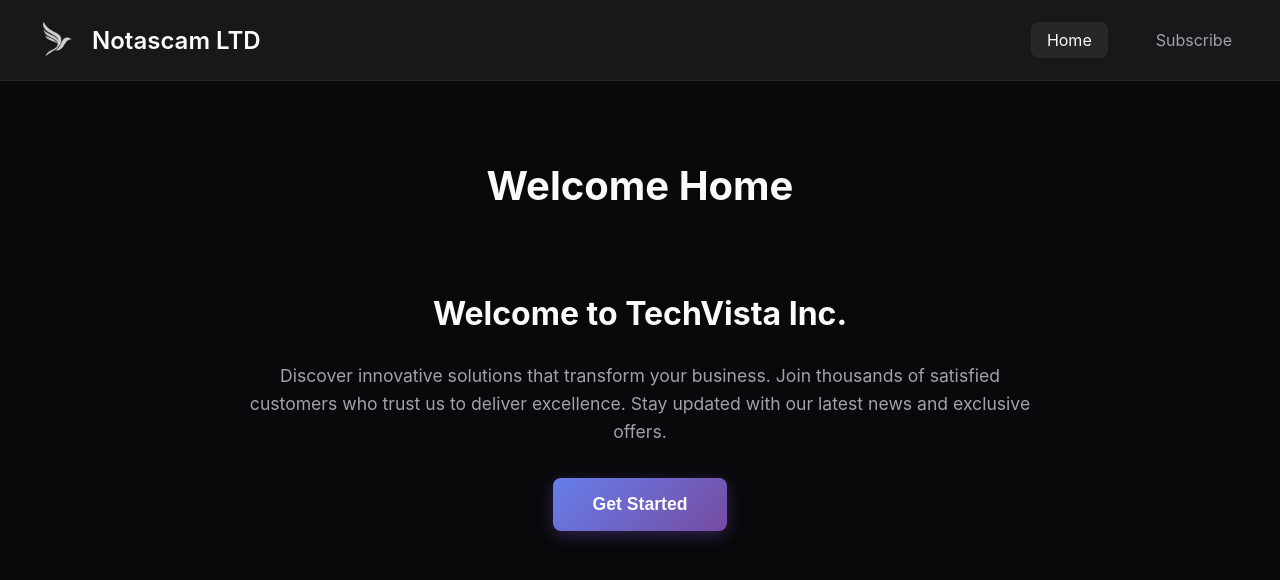
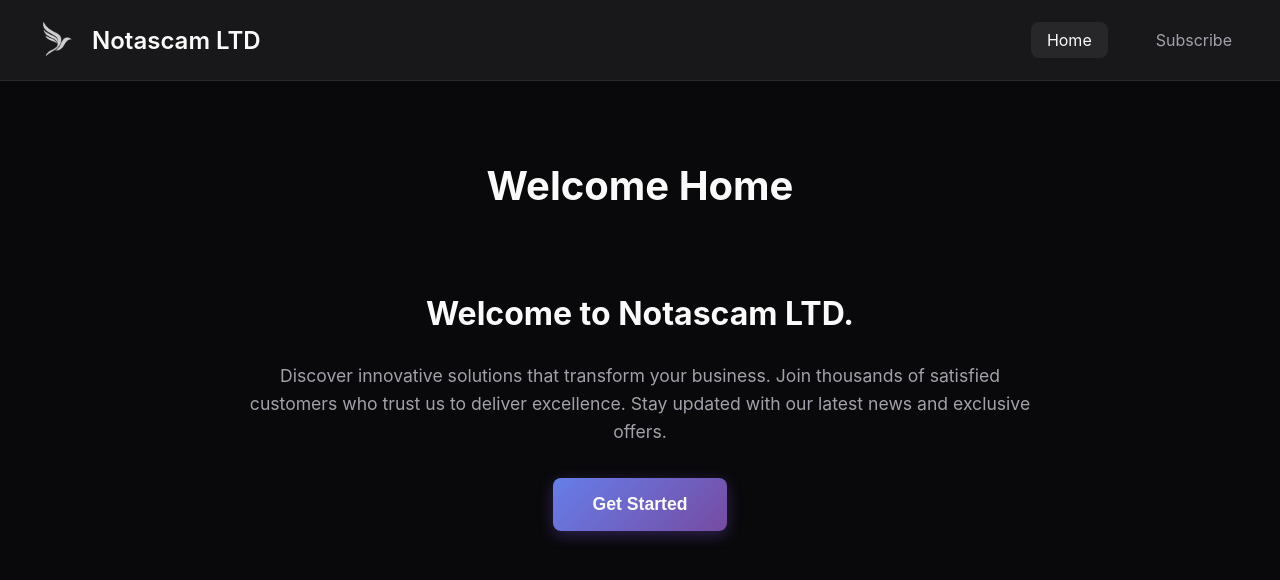
Before and after one commit to nikitaromanchukdev/cycode_test_task, a React (Vite) app: page / in a window 1280 px wide. Shown: the top 580 px of the page. Built offline with nearby package versions, Linux system fonts and the light colour scheme.

Commit message:
feat!: integrate store

```diff
--- a/src/app/App.tsx
+++ b/src/app/App.tsx
@@ -5,14 +5,26 @@ import { GlobalStyle } from '../styles/global';
 import { Route, Routes } from 'react-router-dom';
 import { appRoutes } from './routes/routes';
 import styled from 'styled-components';
+import StoreProvider from './providers/store/storeProvider';
+import { createLocalStorageMiddleware, loadMiddlewareState } from './providers/store/middleware';
 
 const App: React.FC = () => {
+    const localStorageMiddleware = createLocalStorageMiddleware({
+        key: 'store',
+        fields: ['subscription', 'companyName'],
+    });
+
+    const middleware = [localStorageMiddleware];
+
+    const initialState = loadMiddlewareState(middleware);
+
     return (
-        <>
+        <StoreProvider initialState={initialState} middleware={middleware}>
             <GlobalStyle />
             <Header />
 
             <Root>
+                {/* TODO */}
                 <Suspense fallback={<div>loading</div>}>
                     <Routes>
                         {appRoutes.map(({ path, element }) => (
@@ -21,7 +33,7 @@ const App: React.FC = () => {
                     </Routes>
                 </Suspense>
             </Root>
-        </>
+        </StoreProvider>
     );
 };
 
--- a/src/pages/HomePage/ui/HomePage.tsx
+++ b/src/pages/HomePage/ui/HomePage.tsx
@@ -1,21 +1,14 @@
-import { Subscription } from '@/entities/subscription/types';
 import { PageLayout } from '@/shared/ui/PageLayout/PageLayout';
 import { WelcomeMessage, WelcomeSection, WelcomeText } from './HomePage.styles';
 import { PrimaryButton } from '@/shared/ui/Button.styles';
 import { useNavigate } from 'react-router-dom';
-import { useEffect, useState } from 'react';
 import { SubscriptionDetails } from '@/features/subscription/ui/SubscriptionDetails/SubscriptionDetails';
+import { useStore } from '@/app/providers/store/useStore';
 
 const HomePage: React.FC = () => {
     const navigate = useNavigate();
-    const [subscription, setSubscription] = useState<Subscription | null>(null);
 
-    useEffect(() => {
-        const saved = localStorage.getItem('subscription');
-        if (saved) {
-            setSubscription(JSON.parse(saved));
-        }
-    }, []);
+    const { companyName, subscription } = useStore();
 
     return (
         <PageLayout title="Welcome Home">
@@ -33,7 +26,7 @@ const HomePage: React.FC = () => {
 
                 {!subscription && (
                     <>
-                        <WelcomeMessage>Welcome to TechVista Inc.</WelcomeMessage>
+                        <WelcomeMessage>Welcome to {companyName}.</WelcomeMessage>
 
                         <WelcomeText>
                             Discover innovative solutions that transform your business. Join
--- a/src/pages/SubscribePage/ui/SubscribePage.tsx
+++ b/src/pages/SubscribePage/ui/SubscribePage.tsx
@@ -5,14 +5,14 @@ import { Subscription } from '@/entities/subscription/types';
 import { queryUsersGroupedByOrg } from '@/entities/user/api'; // TODO
 import { queryOrgs } from '@/entities/organization/api'; // TODO
 import { useNavigate } from 'react-router-dom';
+import { useStore } from '@/app/providers/store/useStore';
 
-/* TEMP */
 const organizations = queryOrgs(); // TODO
 const usersByOrg = queryUsersGroupedByOrg(); // TODO
-/* TEMP end */
 
 const SubscribePage: React.FC = () => {
     const navigate = useNavigate();
+    const { setSubscription } = useStore();
 
     const [isModalOpen, setIsModalOpen] = useState<boolean>(false);
 
@@ -27,7 +27,7 @@ const SubscribePage: React.FC = () => {
             userNames: users.map(u => u.name),
         };
 
-        localStorage.setItem('subscription', JSON.stringify(newSubscription));
+        setSubscription(newSubscription);
 
         setIsModalOpen(false);
         navigate('/');
--- a/src/shared/ui/PageLayout/PageLayout.tsx
+++ b/src/shared/ui/PageLayout/PageLayout.tsx
@@ -22,6 +22,7 @@ export const PageLayout = forwardRef<HTMLDivElement, PageLayoutProps>((props, re
         </PageContainer>
     );
 });
+PageLayout.displayName = 'PageLayout';
 
 const TitleSection = styled(Content).attrs({ as: 'section' })`
     padding: ${({ theme }) => theme.utils.spacing(20)} 0;
```
